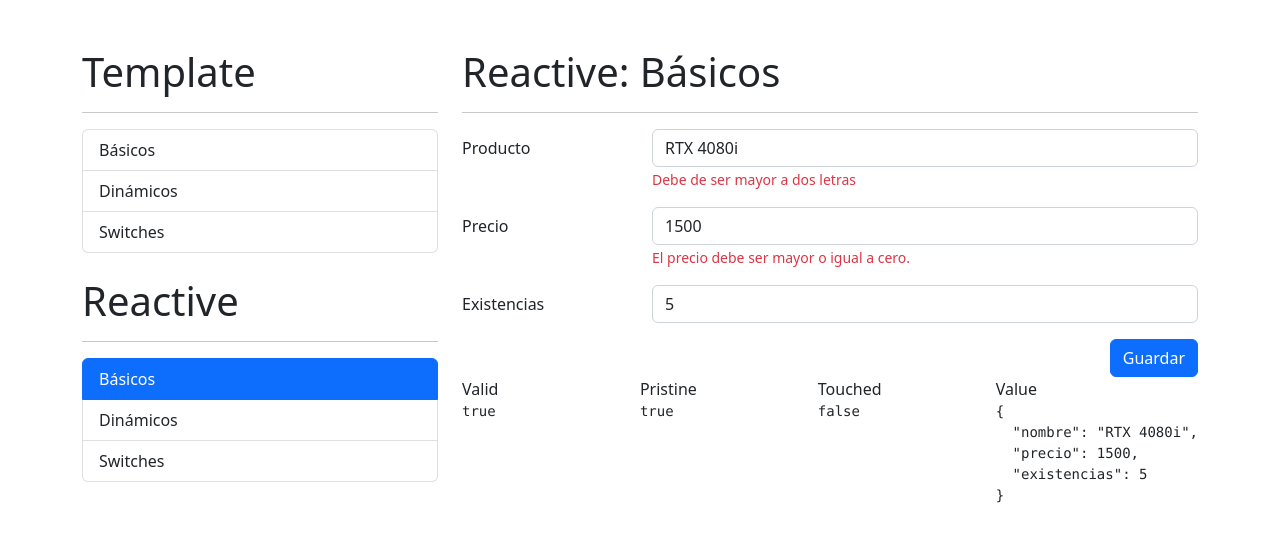
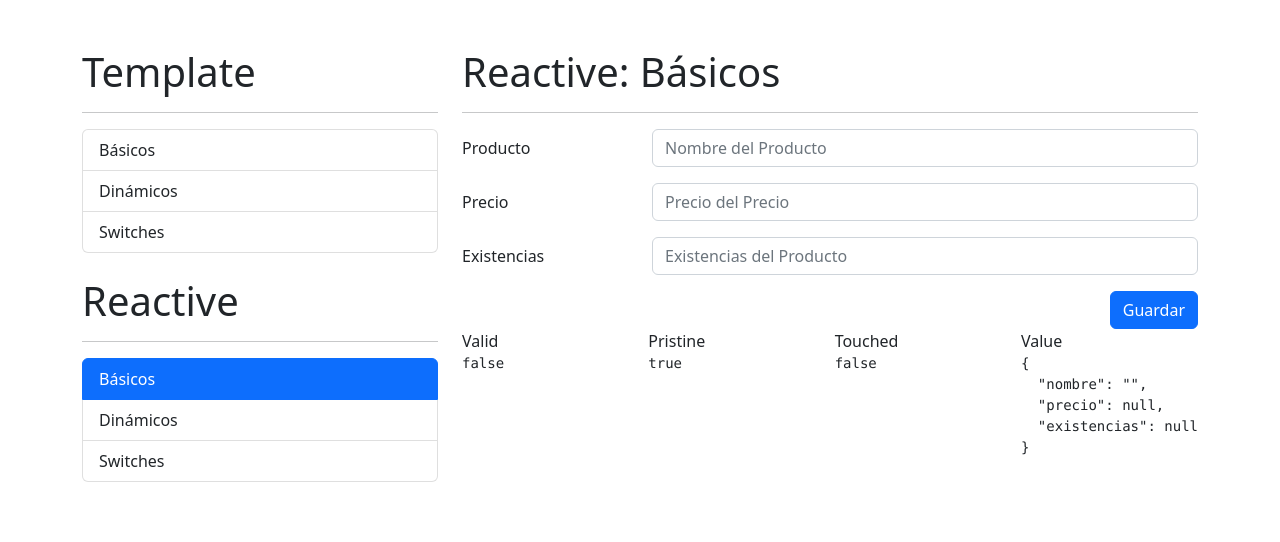
Before and after one commit to adanga89/angular-forms, an Angular app: page /reactive/basicos in a window 1280 px wide. Shown: the top 542 px of the page. Built offline with nearby package versions, Linux system fonts and the light colour scheme.

Commit message:
Reset Form  Reactivos

```diff
--- a/src/app/reactive/basicos/basicos.component.html
+++ b/src/app/reactive/basicos/basicos.component.html
@@ -15,7 +15,7 @@
                         class="form-control"
                         formControlName="nombre"
                         placeholder="Nombre del Producto">
-                    <span
+                    <span *ngIf="campoValido('nombre')"
                         class="form-text text-danger">
                         Debe de ser mayor a dos letras
                     </span>
@@ -31,7 +31,7 @@
                         class="form-control"
                         formControlName="precio"
                         placeholder="Precio del Precio">
-                    <span
+                    <span *ngIf="campoValido('precio')"
                         class="form-text text-danger">
                         El precio debe ser mayor o igual a cero.
                     </span>
@@ -47,14 +47,19 @@
                         class="form-control"
                         formControlName="existencias"
                         placeholder="Existencias del Producto">
+                    <span *ngIf="campoValido('existencias')"
+                        class="form-text text-danger">
+                        Las existencias debe ser mayor o igual a cero.
+                    </span>
                 </div>
             </div>
 
             <div class="row">
                 <div class="col">
                     <button type="submit"
-                        [disabled]="miFormulario.invalid"
+                        (click)="guardar()"
                         class="btn btn-primary float-end">
+                        <!-- [disabled]="miFormulario.invalid" -->
                         Guardar
                 </button>
                 </div>
--- a/src/app/reactive/basicos/basicos.component.ts
+++ b/src/app/reactive/basicos/basicos.component.ts
@@ -1,5 +1,5 @@
-import { Component } from '@angular/core';
-import { FormGroup, FormControl, FormBuilder, Validators } from '@angular/forms';
+import { Component, OnInit } from '@angular/core';
+import { FormGroup, FormBuilder, Validators } from '@angular/forms';
 
 @Component({
   selector: 'app-basicos',
@@ -7,7 +7,7 @@ import { FormGroup, FormControl, FormBuilder, Validators } from '@angular/forms'
   styles: [
   ]
 })
-export class BasicosComponent {
+export class BasicosComponent implements OnInit{
 
   // miFormulario: FormGroup = new FormGroup({
   //   nombre: new FormControl('RTX 4300i'),
@@ -15,17 +15,38 @@ export class BasicosComponent {
   //   existencias: new FormControl(5)
   // });
 
+  ngOnInit(): void {
+    // this.miFormulario.reset({
+    //   precio: 0,
+    //   existencias: 0
+    // })
+  }
+
   miFormulario: FormGroup = this.fb.group({
-    nombre: ['RTX 4080i',
+    nombre: ['',
              /*validadores sincronos*/
             [
               Validators.required,
               Validators.minLength(3)
             ],
             /*Validadores Asíncronos*/],
-    precio: [ 1500, [Validators.required, Validators.min(0)] ],
-    existencias: [ 5 , [Validators.required, Validators.min(0)] ]
+    precio: [ , [Validators.required, Validators.min(0)] ],
+    existencias: [  , [Validators.required, Validators.min(0)] ]
   })
 
   constructor(private fb: FormBuilder){}
+
+  campoValido(campo: string){
+    return this.miFormulario.controls[campo].errors &&
+           this.miFormulario.controls[campo].touched
+  }
+
+  guardar(){
+    if(this.miFormulario.invalid) {
+      this.miFormulario.markAllAsTouched()
+      return;
+    }
+
+    this.miFormulario.reset();
+  }
 }
```
